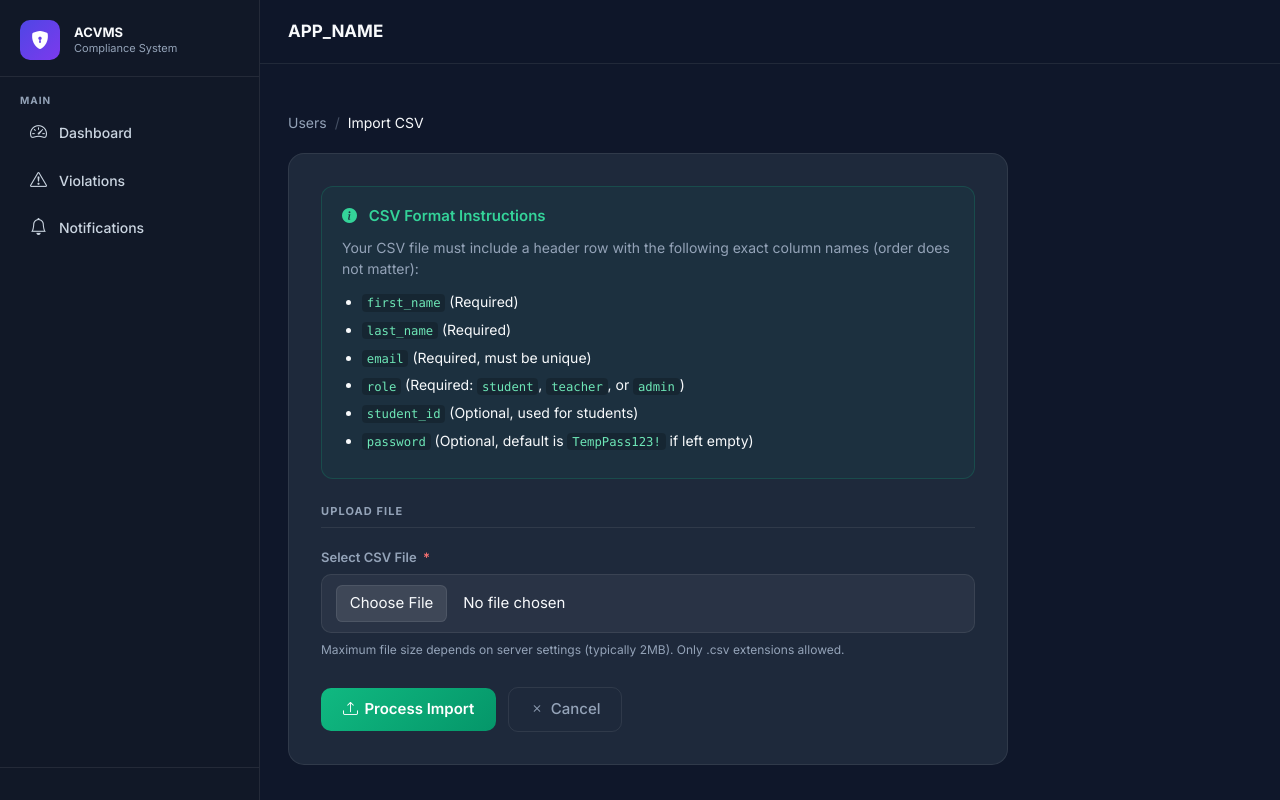
After one commit to EbadShelby/Academic-Compliance-Violation-Management-System, a PHP site: template views/users/import.php in a window 1280 px wide. The commit adds this page. Run offline with PHP 8.4, Linux system fonts and the light colour scheme; the template is opened without the code that fills it, so the values that code supplies are empty; some libraries are stand-ins or nearby versions.

Commit message:
feat: add support for bulk user CSV imports via admin controller and view

```diff
--- a/routes/web.php
+++ b/routes/web.php
@@ -36,6 +36,8 @@ $router->post('/violations/{id}/sanction','ViolationController@assignSanction');
 
 // ── Admin — User Management ──────────────────────────────────────────────────
 $router->get('/admin/users',           'UserController@index');
+$router->get('/admin/users/import',    'UserController@import');
+$router->post('/admin/users/import',   'UserController@processImport');
 $router->get('/admin/users/create',    'UserController@create');
 $router->post('/admin/users',          'UserController@store');
 $router->get('/admin/users/{id}',      'UserController@show');
--- /dev/null
+++ b/views/users/import.php
@@ -0,0 +1,175 @@
+<?php
+/**
+ * views/users/import.php
+ * Admin — Bulk CSV User Import form
+ */
+?>
+
+<style>
+.form-card {
+    background: var(--surface-card);
+    border: 1px solid var(--border-subtle);
+    border-radius: 1rem;
+    padding: 2rem;
+    max-width: 720px;
+}
+.form-section-title {
+    font-size: .6875rem;
+    font-weight: 700;
+    text-transform: uppercase;
+    letter-spacing: .1em;
+    color: var(--text-muted);
+    margin-bottom: 1.25rem;
+    padding-bottom: .5rem;
+    border-bottom: 1px solid var(--border-subtle);
+}
+.field-group { margin-bottom: 1.25rem; }
+.field-label {
+    display: block;
+    font-size: .8125rem;
+    font-weight: 600;
+    color: var(--text-muted);
+    margin-bottom: .4rem;
+}
+.field-label .req { color: #f87171; margin-left: .2rem; }
+.field-input {
+    width: 100%;
+    padding: .625rem .875rem;
+    background: rgba(255,255,255,.05);
+    border: 1px solid var(--border-subtle);
+    border-radius: .625rem;
+    color: var(--text-primary);
+    font-size: .9375rem;
+    transition: border-color .15s, box-shadow .15s;
+    outline: none;
+}
+.field-input:focus {
+    border-color: rgba(79,70,229,.6);
+    box-shadow: 0 0 0 3px rgba(79,70,229,.12);
+}
+.field-input::file-selector-button {
+    background: rgba(255,255,255,.1);
+    border: 1px solid var(--border-subtle);
+    border-radius: .4rem;
+    color: var(--text-primary);
+    padding: .4rem .8rem;
+    margin-right: 1rem;
+    cursor: pointer;
+    transition: background .15s;
+}
+.field-input::file-selector-button:hover { background: rgba(255,255,255,.2); }
+
+.field-hint  { font-size: .75rem; color: var(--text-muted); margin-top: .5rem; }
+
+.form-actions {
+    display: flex; gap: .75rem; align-items: center; margin-top: 1.75rem; flex-wrap: wrap;
+}
+.btn-primary-custom {
+    display: inline-flex; align-items: center; gap: .4rem;
+    padding: .625rem 1.375rem;
+    background: linear-gradient(135deg, #10b981, #059669);
+    border: none; border-radius: .625rem;
+    color: #fff; font-size: .9375rem; font-weight: 600;
+    cursor: pointer; text-decoration: none;
+    transition: opacity .15s, transform .1s;
+}
+.btn-primary-custom:hover { opacity: .9; transform: translateY(-1px); color: #fff; }
+.btn-cancel {
+    display: inline-flex; align-items: center; gap: .4rem;
+    padding: .625rem 1.25rem;
+    background: none;
+    border: 1px solid var(--border-subtle);
+    border-radius: .625rem;
+    color: var(--text-muted); font-size: .9375rem; font-weight: 500;
+    cursor: pointer; text-decoration: none;
+    transition: background .15s, border-color .15s, color .15s;
+}
+.btn-cancel:hover { background: rgba(255,255,255,.05); border-color: rgba(255,255,255,.2); color: var(--text-primary); }
+
+.instructions-box {
+    background: rgba(16,185,129,.05);
+    border: 1px solid rgba(16,185,129,.2);
+    border-radius: .75rem;
+    padding: 1.25rem;
+    margin-bottom: 1.5rem;
+}
+.instructions-box h5 {
+    font-size: .9375rem;
+    color: #34d399;
+    margin-top: 0;
+    margin-bottom: .75rem;
+    font-weight: 600;
+}
+.instructions-box ul { margin-bottom: 0; padding-left: 1.25rem; color: var(--text-primary); font-size: .875rem; }
+.instructions-box ul li { margin-bottom: .4rem; }
+.instructions-box ul li code {
+    background: rgba(0,0,0,.2); padding: .1rem .3rem; border-radius: .25rem; color: #6ee7b7;
+}
+
+.error-list {
+    background: rgba(248,113,113,.1);
+    border: 1px solid rgba(248,113,113,.3);
+    border-radius: .5rem;
+    padding: 1rem;
+    margin-bottom: 1.5rem;
+}
+.error-list ul { margin-bottom: 0; padding-left: 1.25rem; color: #fca5a5; font-size: .875rem; }
+.error-list ul li { margin-bottom: .25rem; }
+</style>
+
+<!-- Breadcrumb -->
+<nav aria-label="breadcrumb" style="margin-bottom:1.25rem;">
+    <ol class="d-flex gap-2 list-unstyled mb-0" style="font-size:.875rem;color:var(--text-muted);">
+        <li><a href="<?= APP_URL ?>/admin/users" style="color:var(--text-muted);text-decoration:none;">Users</a></li>
+        <li style="opacity:.4;">/</li>
+        <li style="color:var(--text-primary);">Import CSV</li>
+    </ol>
+</nav>
+
+<div class="form-card">
+
+    <div class="instructions-box">
+        <h5><i class="bi bi-info-circle-fill me-2"></i> CSV Format Instructions</h5>
+        <p style="font-size: .875rem; color: var(--text-muted); margin-bottom: .75rem;">Your CSV file must include a header row with the following exact column names (order does not matter):</p>
+        <ul>
+            <li><code>first_name</code> (Required)</li>
+            <li><code>last_name</code> (Required)</li>
+            <li><code>email</code> (Required, must be unique)</li>
+            <li><code>role</code> (Required: <code>student</code>, <code>teacher</code>, or <code>admin</code>)</li>
+            <li><code>student_id</code> (Optional, used for students)</li>
+            <li><code>password</code> (Optional, default is <code>TempPass123!</code> if left empty)</li>
+        </ul>
+    </div>
+
+    <?php if (!empty($errors)): ?>
+        <div class="error-list">
+            <div style="font-weight: 600; color: #f87171; margin-bottom: .5rem;"><i class="bi bi-exclamation-triangle-fill"></i> Import Errors (These rows were skipped):</div>
+            <ul>
+                <?php foreach ($errors as $err): ?>
+                    <li><?= htmlspecialchars($err) ?></li>
+                <?php endforeach; ?>
+            </ul>
+        </div>
+    <?php endif; ?>
+
+    <form method="POST" action="<?= APP_URL ?>/admin/users/import" enctype="multipart/form-data" id="importUserForm">
+        <?= csrf_field() ?>
+
+        <div class="form-section-title">Upload File</div>
+        <div class="field-group">
+            <label class="field-label" for="csv_file">Select CSV File <span class="req">*</span></label>
+            <input type="file" id="csv_file" name="csv_file" class="field-input" accept=".csv, text/csv, application/vnd.ms-excel" required>
+            <div class="field-hint">Maximum file size depends on server settings (typically 2MB). Only .csv extensions allowed.</div>
+        </div>
+
+        <!-- Actions -->
+        <div class="form-actions">
+            <button type="submit" class="btn-primary-custom" id="submitImportBtn">
+                <i class="bi bi-upload"></i> Process Import
+            </button>
+            <a href="<?= APP_URL ?>/admin/users" class="btn-cancel">
+                <i class="bi bi-x"></i> Cancel
+            </a>
+        </div>
+    </form>
+</div>
```
Also changed, not shown: app/controllers/UserController.php (+152 -0 lines), app/models/Role.php (+13 -0 lines), views/users/index.php (+8 -3 lines).
